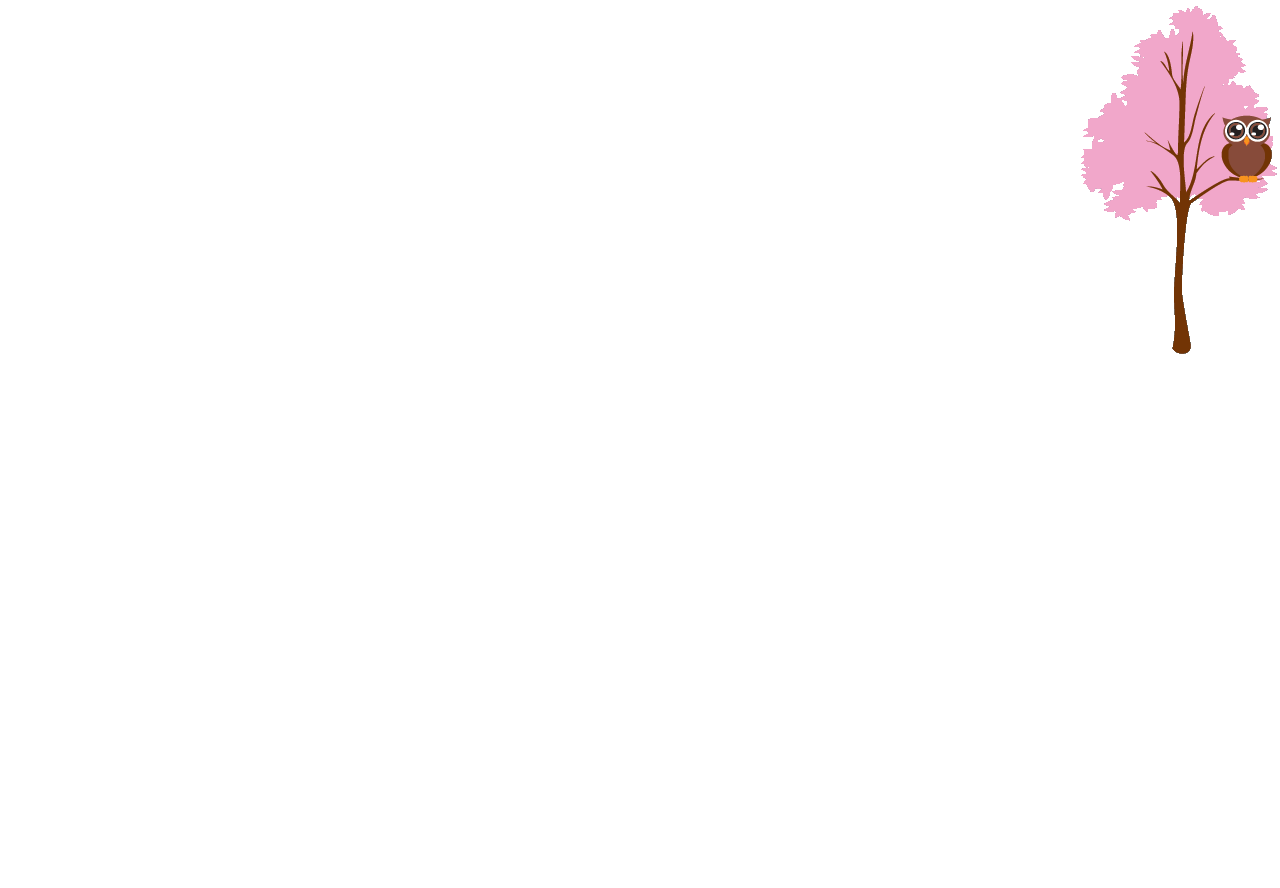
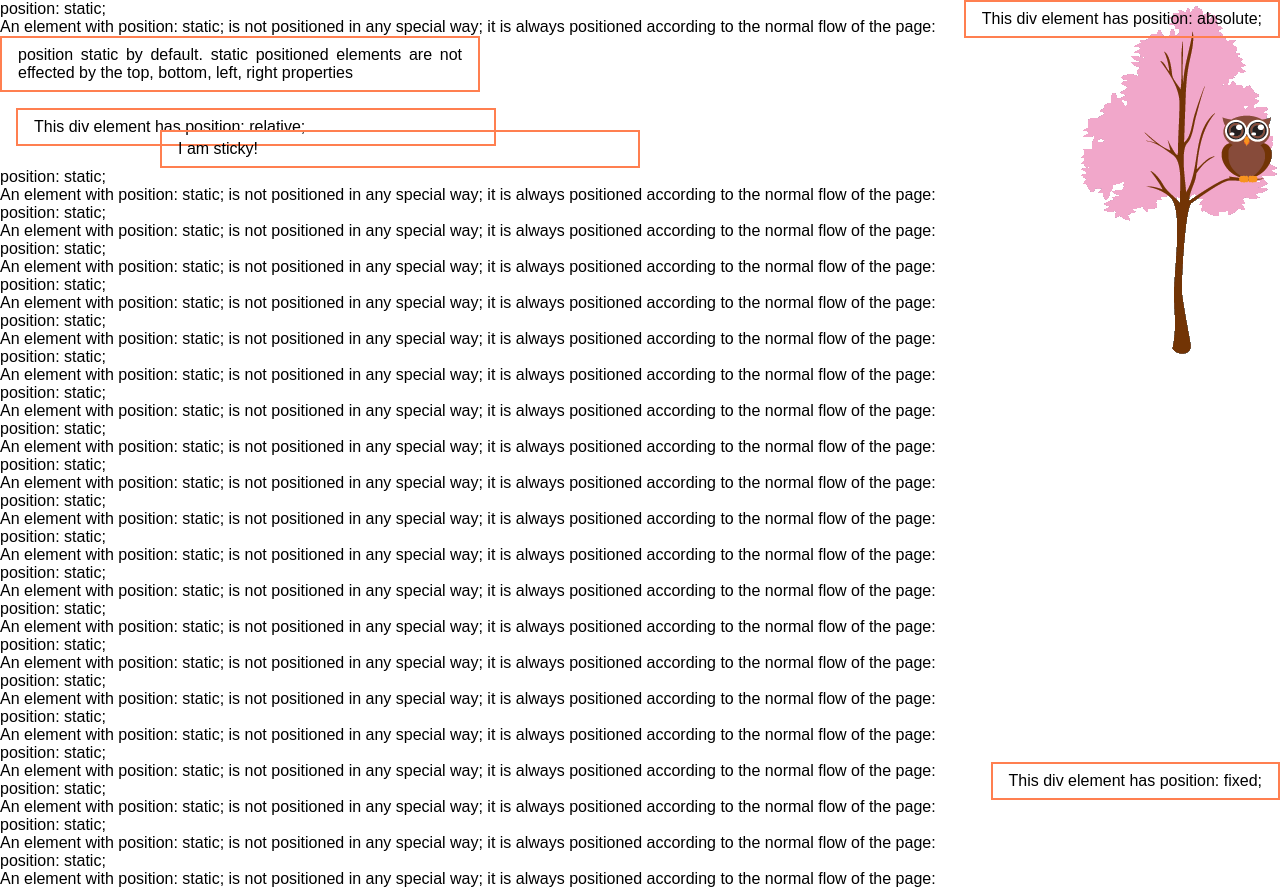
Before and after one commit to haingocvu/LearnHtml2022, a React (Create React App) app: page /position in a window 1280 px wide. Before the commit this address had no page. Before the commit the page ends 800 px from the top, so only its background shows below. Built offline with nearby package versions, Linux system fonts and the light colour scheme.

Commit message:
position

```diff
--- a/src/components/App.js
+++ b/src/components/App.js
@@ -46,6 +46,7 @@ import Animation from 'src/pages/animation/Animation';
 import Display from 'src/pages/display/Display';
 import Visibility from 'src/pages/visibility/Visibility';
 import MaxWidth from 'src/pages/maxWidth/MaxWidth';
+import Position from 'src/pages/position/Position';
 
 function App() {
   return (
@@ -94,6 +95,7 @@ function App() {
         <Route path="/display" element={<Display />} />
         <Route path="/visibility" element={<Visibility />} />
         <Route path="/max-width" element={<MaxWidth />} />
+        <Route path="/position" element={<Position />} />
       </Routes>
     </Router>
   );
--- /dev/null
+++ b/src/pages/position/Position.jsx
@@ -0,0 +1,151 @@
+import React from 'react';
+import styled from 'styled-components';
+
+const Wrapper = styled.div`
+  overflow: visible;
+  position: relative;
+`;
+
+const StyledDiv = styled.div`
+  max-width: 30em;
+  border: 2px solid coral;
+  padding: 0.5em 1em;
+  text-align: justify;
+  text-align-last: left;
+  position: ${(props) => (props.position === 'sticky' ? '-webkit-sticky' : '')};
+  position: ${(props) => props.position || 'static'};
+  top: ${(props) => props.top};
+  bottom: ${(props) => props.bottom};
+  right: ${(props) => props.right};
+  left: ${(props) => props.left};
+`;
+
+function Position() {
+  return (
+    <Wrapper>
+      <h2>position: static;</h2>
+      <p>
+        An element with position: static; is not positioned in any special way;
+        it is always positioned according to the normal flow of the page:
+      </p>
+      <StyledDiv position="static" top="0em" right="0em">
+        position static by default. static positioned elements are not effected
+        by the top, bottom, left, right properties
+      </StyledDiv>
+      <StyledDiv position="relative" top="1em" left="1em" bottom="1em">
+        This div element has position: relative;
+      </StyledDiv>
+      <StyledDiv position="sticky" top="0" left="10em">
+        I am sticky!
+      </StyledDiv>
+      <h2>position: static;</h2>
+      <p>
+        An element with position: static; is not positioned in any special way;
+        it is always positioned according to the normal flow of the page:
+      </p>
+      <h2>position: static;</h2>
+      <p>
+        An element with position: static; is not positioned in any special way;
+        it is always positioned according to the normal flow of the page:
+      </p>
+      <h2>position: static;</h2>
+      <p>
+        An element with position: static; is not positioned in any special way;
+        it is always positioned according to the normal flow of the page:
+      </p>
+      <h2>position: static;</h2>
+      <p>
+        An element with position: static; is not positioned in any special way;
+        it is always positioned according to the normal flow of the page:
+      </p>
+      <h2>position: static;</h2>
+      <p>
+        An element with position: static; is not positioned in any special way;
+        it is always positioned according to the normal flow of the page:
+      </p>
+      <h2>position: static;</h2>
+      <p>
+        An element with position: static; is not positioned in any special way;
+        it is always positioned according to the normal flow of the page:
+      </p>
+      <h2>position: static;</h2>
+      <p>
+        An element with position: static; is not positioned in any special way;
+        it is always positioned according to the normal flow of the page:
+      </p>
+      <h2>position: static;</h2>
+      <p>
+        An element with position: static; is not positioned in any special way;
+        it is always positioned according to the normal flow of the page:
+      </p>
+      <h2>position: static;</h2>
+      <p>
+        An element with position: static; is not positioned in any special way;
+        it is always positioned according to the normal flow of the page:
+      </p>
+      <h2>position: static;</h2>
+      <p>
+        An element with position: static; is not positioned in any special way;
+        it is always positioned according to the normal flow of the page:
+      </p>
+      <h2>position: static;</h2>
+      <p>
+        An element with position: static; is not positioned in any special way;
+        it is always positioned according to the normal flow of the page:
+      </p>
+      <h2>position: static;</h2>
+      <p>
+        An element with position: static; is not positioned in any special way;
+        it is always positioned according to the normal flow of the page:
+      </p>
+      <h2>position: static;</h2>
+      <p>
+        An element with position: static; is not positioned in any special way;
+        it is always positioned according to the normal flow of the page:
+      </p>
+      <h2>position: static;</h2>
+      <p>
+        An element with position: static; is not positioned in any special way;
+        it is always positioned according to the normal flow of the page:
+      </p>
+      <h2>position: static;</h2>
+      <p>
+        An element with position: static; is not positioned in any special way;
+        it is always positioned according to the normal flow of the page:
+      </p>
+      <h2>position: static;</h2>
+      <p>
+        An element with position: static; is not positioned in any special way;
+        it is always positioned according to the normal flow of the page:
+      </p>
+      <h2>position: static;</h2>
+      <p>
+        An element with position: static; is not positioned in any special way;
+        it is always positioned according to the normal flow of the page:
+      </p>
+      <h2>position: static;</h2>
+      <p>
+        An element with position: static; is not positioned in any special way;
+        it is always positioned according to the normal flow of the page:
+      </p>
+      <h2>position: static;</h2>
+      <p>
+        An element with position: static; is not positioned in any special way;
+        it is always positioned according to the normal flow of the page:
+      </p>
+      <h2>position: static;</h2>
+      <p>
+        An element with position: static; is not positioned in any special way;
+        it is always positioned according to the normal flow of the page:
+      </p>
+      <StyledDiv position="fixed" bottom="0em" right="0em">
+        This div element has position: fixed;
+      </StyledDiv>
+      <StyledDiv position="absolute" top="0em" right="0em">
+        This div element has position: absolute;
+      </StyledDiv>
+    </Wrapper>
+  );
+}
+
+export default Position;
```
